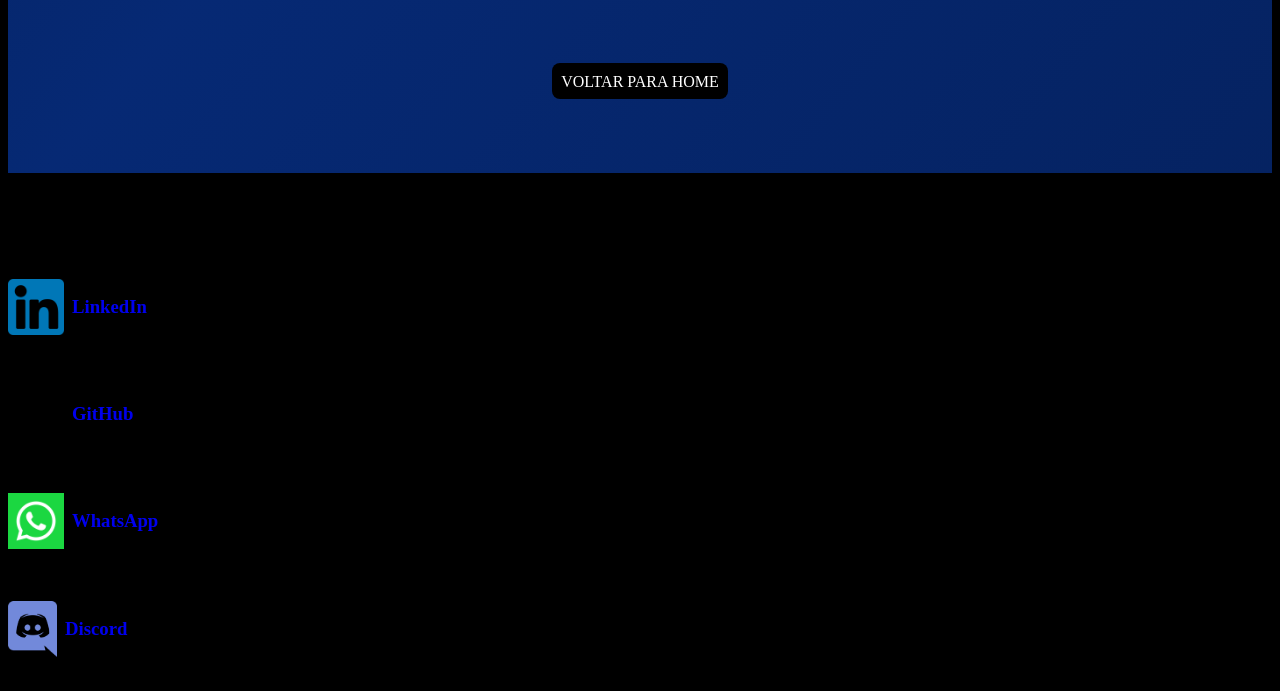
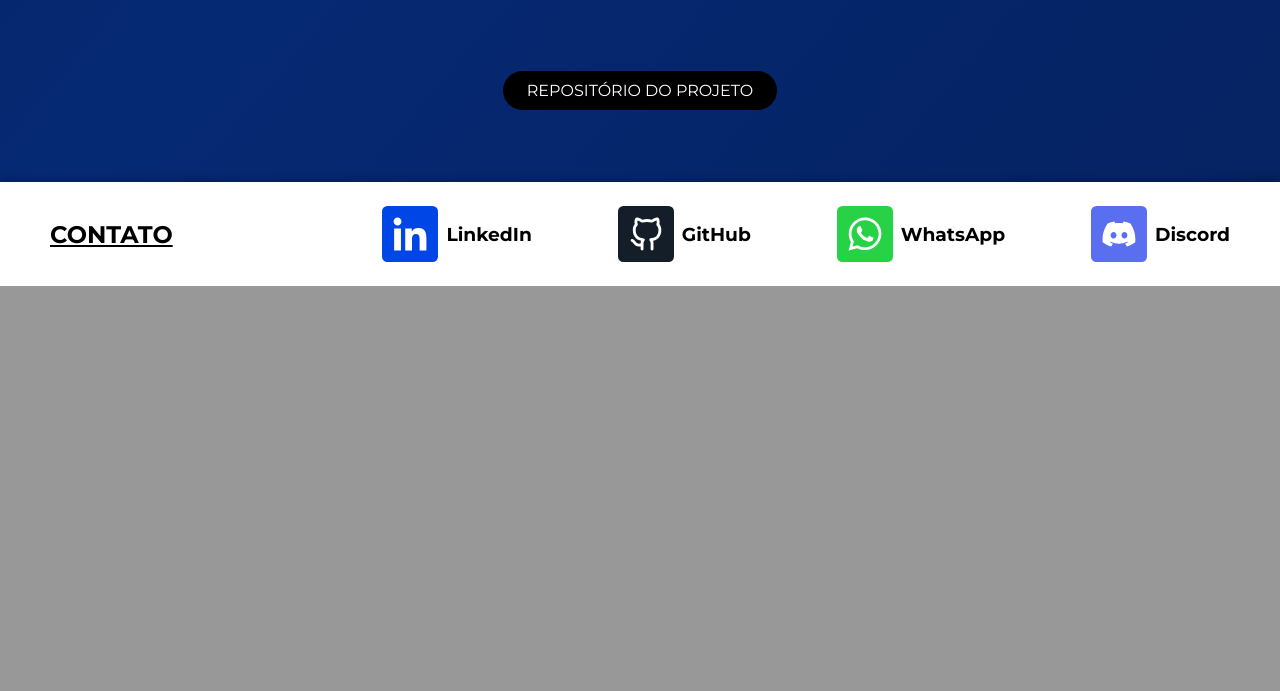
Before and after one commit to VictorKashima/portfolio, a PHP site: page /pages/projects/agrocrawler.html in a window 1280 px wide. Shown: the part 703-1394 px from the top of the page. After the commit the page ends 989 px from the top, so only its background shows below. Run offline with PHP 8.4, Linux system fonts and the light colour scheme.

Commit message:
FIX: Project page

```diff
--- a/css/projetos.css
+++ b/css/projetos.css
@@ -61,17 +61,20 @@
 }
 
 .divreturn > a {
-    background: #000000;
-    color: #FFFFFF;
-    padding: .6em;
+    background: #000;
+    color: #FFF;
+    padding: .6rem 1.5rem;
     border-radius: .5em;
-    font-size: 16px;
+    font-size: 1rem;
     text-transform: uppercase;
-    font-weight: 500;
+    border-radius: 5rem;
+    transition: .5s all ease-in-out;
 }
 
 .divreturn > a:hover {
-    font-size: 18px;
+    background: #FFF;
+    color: #000;
+    font-weight: bold;
 }
 
 @media screen and (max-width:600px) {
--- a/index.html
+++ b/index.html
@@ -118,7 +118,7 @@
                                     </div>
                                     <h3>Agro Crawler</h3>
                                     <p>Chatbot do Telegram que envia notícias e preços de arroz, café e soja. Informações atualizadas do agronegócio de forma rápida e prática.</p>
-                                    <a href="https://github.com/VictorKashima/agro-crawler-beta" target="_blank">Saiba mais</a>
+                                    <a href="pages/projects/agrocrawler.html">Saiba mais</a>
                                 </div>
                             </div>
                         </div>
--- a/pages/projects/agrocrawler.html
+++ b/pages/projects/agrocrawler.html
@@ -13,21 +13,42 @@
     <meta property="og:type" content="website">
     <title>Victor Kashima | AgroCrawler</title>
 
-    <link rel="stylesheet" type="text/css" href="../css/footer.css">
-    <link rel="stylesheet" type="text/css" href="../css/projetos.css">
-    <link rel="stylesheet" type="text/css" href="../css/navbar.css">
-    <link rel="shortcut icon" href="../images/VictorKashima-AgroCrawler.jpg">
+    <link rel="stylesheet" type="text/css" href="../../css/footer.css">
+    <link rel="stylesheet" type="text/css" href="../../css/style.css">
+    <link rel="stylesheet" type="text/css" href="../../css/navbar.css">
+    <link rel="stylesheet" type="text/css" href="../../css/projetos.css">
+    <link rel="shortcut icon" href="../../images/VictorKashima-AgroCrawler.jpg">
 </head>
 
 <body>
 
-<header>
-    <div class="logo"><a href="../#">VK</a></div>
-    <nav>
+    <header class="main-header-background">
+        <div class="wrapper main-header">
+            <div class="logo"><a href="#"><img src="../../images/victorkashima-logo-clara.svg"></a></div>
+            <nav class="main-nav">
                 <ul class="list">
-            <li><a href="https://github.com/VictorKashima/agro-crawler-beta" target="_blank">Repositorio</a></li>
+                    <li><a href="../../../#aboutme">sobre mim</a></li>
+                    <li><a href="../../../#projects">projetos</a></li>
+                    <li><a href="#footer">contato</a></li>
                 </ul>
             </nav>
+
+            <div class="hamburger">
+                <div class="line" id="line1"></div>
+                <div class="line" id="line2"></div>
+                <div class="line" id="line3"></div>
+            </div>
+
+            <aside class="sidebar">
+                <nav>
+                    <ul>
+                        <li><a href="#">sobre mim</a></li>
+                        <li><a href="#projects">projetos</a></li>
+                        <li><a href="#footer">contato</a></li>
+                    </ul>
+                </nav>
+            </aside>
+        </div>
     </header>
 
 <section class="projectdesc">
@@ -46,35 +67,39 @@
     </div>
 
     <div class="divreturn">
-        <a class="return" href="../#projects">Voltar para home</a>
+        <a class="return" href="https://github.com/VictorKashima/agro-crawler-beta" target="_blank">Repositório do projeto</a>
     </div>
 </section>
 
-<footer id="footer">
-    <h1>FALE COMIGO</h1>
+<footer class="footer-background" id="footer">
+    <div class="wrapper footer">
+        <h2>CONTATO</h2>
+        <div class="social-media">
             <div class="contact-card">
                 <a href="https://www.linkedin.com/in/victorkashima/" target="_blank">
-        <img src="../images/VictorKashima-LinkedIn.png">
+                <img src="../../images/icons/victor-kashima-icone-linkedin.svg">
                 <h3>LinkedIn</h3>
                 </a>
             </div>
             <div class="contact-card">
                 <a href="https://github.com/VictorKashima" target="_blank">
-        <img src="../images/VictorKashima-GitHub.png">
+                <img src="../../images/icons/victor-kashima-icone-git-hub.svg">
                 <h3>GitHub</h3>
                 </a>
             </div>
             <div class="contact-card">
                 <a href="https://wa.me/5514997972772?text=Olá vim do seu portoflio" target="_blank">
-        <img src="../images/VictorKashima-WhatsApp.png">
+                <img src="../../images/icons/victor-kashima-icone-whatsapp.svg">
                 <h3>WhatsApp</h3>
                 </a>
             </div>
             <div class="contact-card">
                 <a href="https://discord.com/users/852667698168332319" target="_blank">
-        <img src="../images/VictorKashima-Discord.png">
+                <img src="../../images/icons/victor-kashima-icone-discord.svg">
                 <h3>Discord</h3>
                 </a>
+            </div>
+        </div>
     </div>
 </footer>
 
```
Lines whose indentation alone changed are shown as unchanged.
